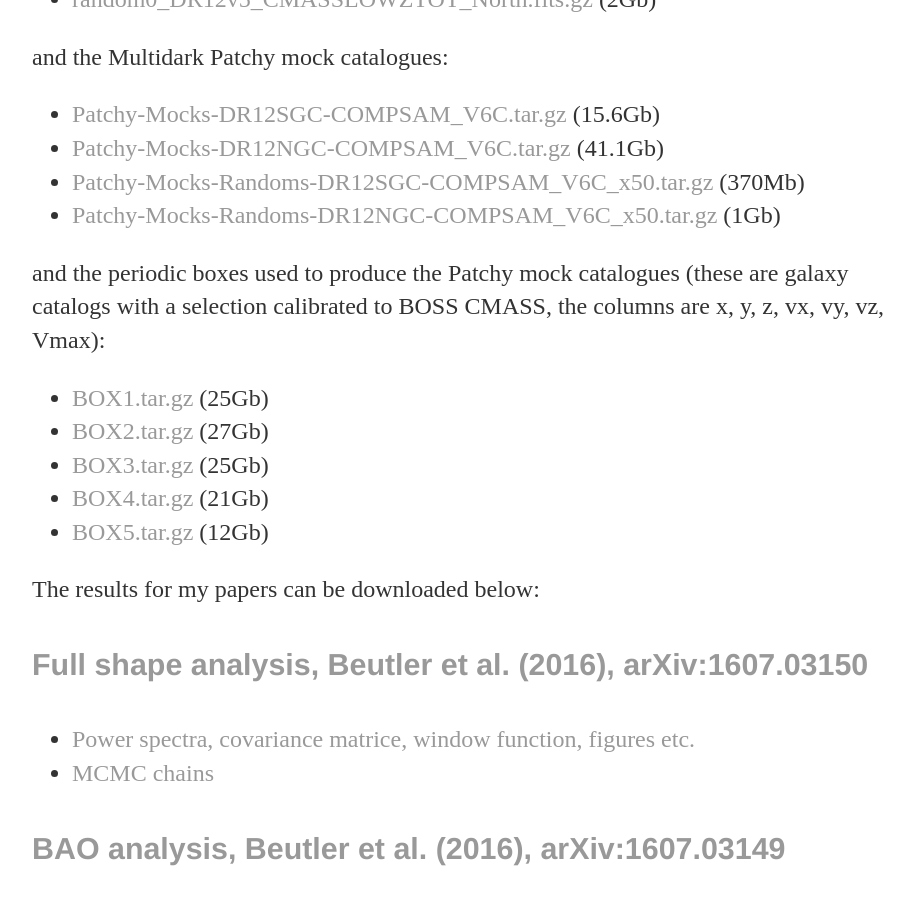
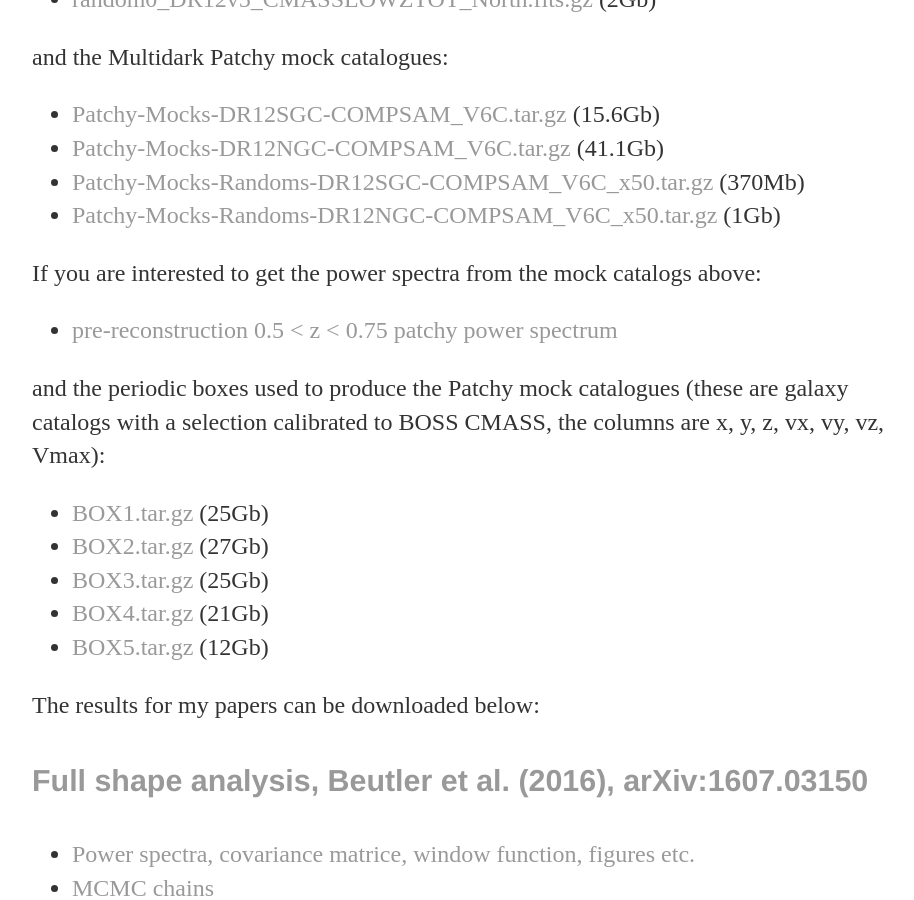
Before and after one commit to fbeutler/fbeutler.github.io, a Jekyll site: the page built from hub/hub.html, in a window 1280 px wide and 900 px high, scrolled down 522 px. Shown: the whole window, without its empty margins (160-1074 px from the left). Built offline with Jekyll 4.4.1, drawn with Linux system fonts in a browser that asks for light colours.

Commit message:
Update hub.html

```diff
--- a/hub/hub.html
+++ b/hub/hub.html
@@ -51,6 +51,16 @@
       <li>
         <a href='https://data.sdss.org/sas/dr12/boss/lss/dr12_multidark_patchy_mocks/Patchy-Mocks-Randoms-DR12NGC-COMPSAM_V6C_x50.tar.gz' target="_blank">Patchy-Mocks-Randoms-DR12NGC-COMPSAM_V6C_x50.tar.gz</a> (1Gb)
       </li>
+  </ul>
+
+  <p>
+    If you are interested to get the power spectra from the mock catalogs above:
+  </p>
+
+  <ul>
+    <li>
+      <a href="pre_recon_patchy_z1.tar.gz" target="_explorer.exe">pre-reconstruction 0.5 < z < 0.75 patchy power spectrum</a>
+    </li>
   </ul>
 
   <p>
```
